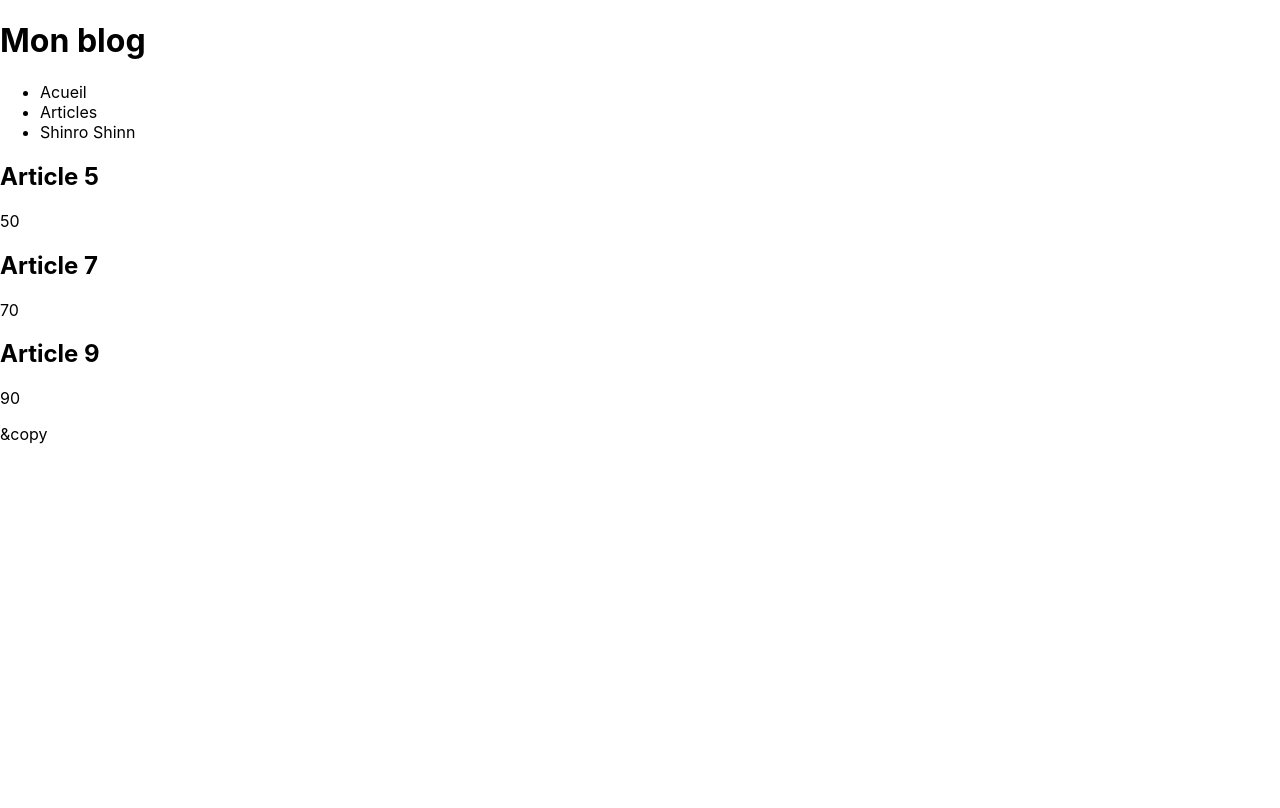
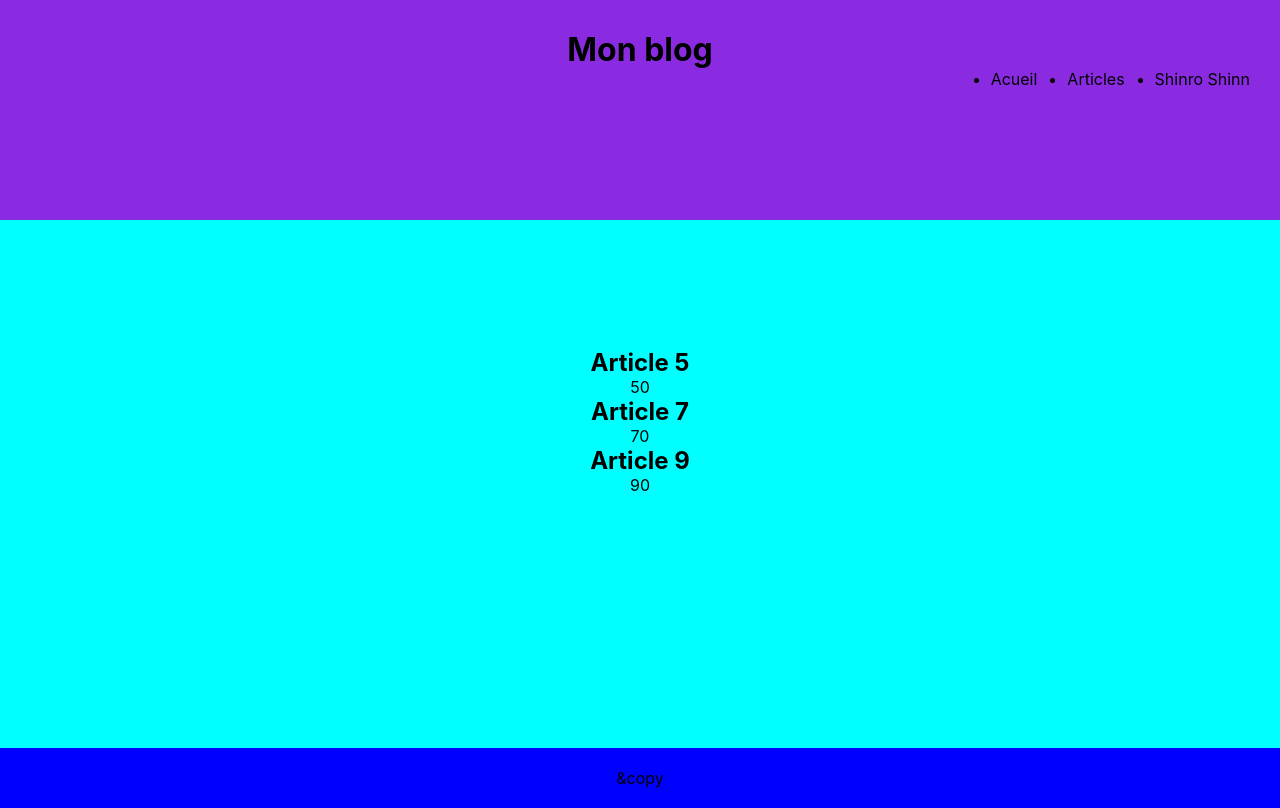
Before and after one commit to Shinrosama/projet_exo_react_3, a React (Create React App) app: page / in a window 1280 px wide. Built offline with nearby package versions, Linux system fonts and the light colour scheme.

Commit message:
add css whith composant

```diff
--- a/src/App.css
+++ b/src/App.css
@@ -1,3 +1,9 @@
+*{
+  margin: 0;
+  border: 0;
+  padding: 0;
+}
+
 .App {
   text-align: center;
 }
--- /dev/null
+++ b/src/Footer.css
@@ -0,0 +1,6 @@
+.foot{
+    background-color: blue;
+    padding: 20px;
+    text-align: center;
+
+}
--- a/src/Footer.jsx
+++ b/src/Footer.jsx
@@ -1,7 +1,9 @@
+import './Footer.css'
+
 function Footer (){
 
     return(
-        <footer>
+        <footer className='foot'>
             <p>&copy</p>
         </footer>
 
--- /dev/null
+++ b/src/Header.css
@@ -0,0 +1,22 @@
+.head{
+    background-color: blueviolet;
+    text-align: center;
+
+    height: 20vh;
+
+    display: flex;
+    flex-direction: column;
+    padding: 30px;
+
+}
+
+.navbar{
+    display: flex;
+    justify-content: flex-end;
+
+}
+
+li {
+    margin-left: 30px;
+
+}
--- a/src/Header.jsx
+++ b/src/Header.jsx
@@ -1,15 +1,15 @@
 
 
 import ProfilMenu from "./ProfilMenu";
-
+import './Header.css'
 
 function Header (){
 
     return(
-        <header>
-            <h1>Mon blog</h1>
+        <header className="head">
+            <h1 className="title">Mon blog</h1>
 
-            <ul>
+            <ul className="navbar">
                 <li>Acueil</li>
                 <li>Articles</li>
                 <ProfilMenu/>
--- /dev/null
+++ b/src/Home.css
@@ -0,0 +1,20 @@
+.maincontainer{
+    background-color: aqua;
+
+    text-align: center;
+
+    height: 50vh;
+
+    display: flex;
+    flex-direction: column;
+
+    padding-top: 10%;
+
+}
+
+.articletext{
+
+    display: flex;
+    flex-direction: column;
+
+}
--- a/src/Home.jsx
+++ b/src/Home.jsx
@@ -1,4 +1,4 @@
-
+import './Home.css'
 
 
 function Home(){
@@ -79,10 +79,10 @@ function Home(){
 
 
       return(
-          <main>
+          <main className='maincontainer'>
                 {lastPublishedArticles.map((article) =>{
                   return(
-                    <article>
+                    <article className='articletext'>
                       <h2>{article.title}</h2>
                       <p>{article.price}</p>
                     </article>
--- a/src/ProfilMenu.jsx
+++ b/src/ProfilMenu.jsx
@@ -1,3 +1,5 @@
+import './ProfilMenu.css'
+
 function ProfilMenu (){
 
     const isuserloged = true;
```
Also changed, not shown: src/ProfilMenu.css (added).
